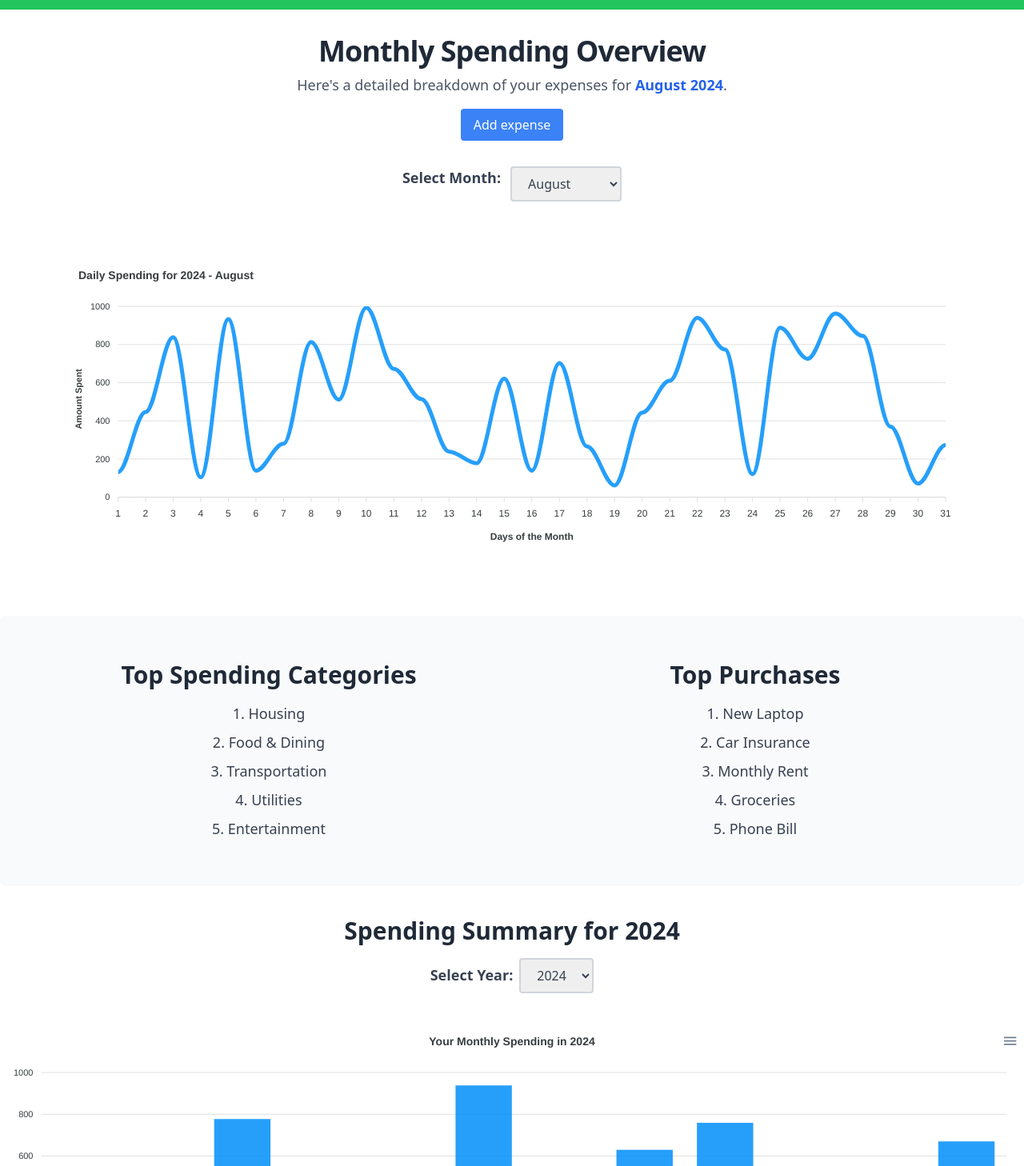
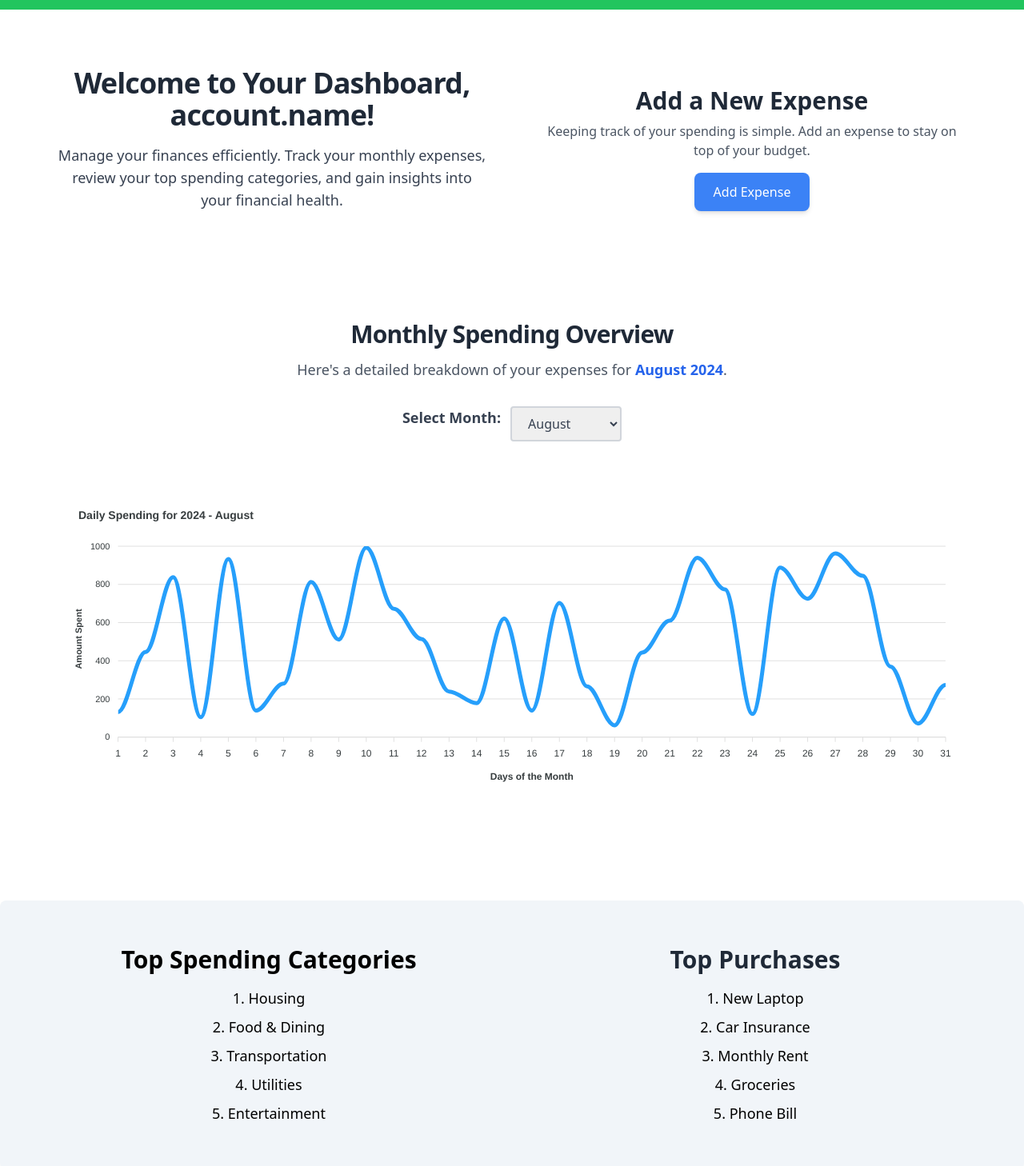
Before and after one commit to thefinnishstranger/Budget, a React (Vite) app: page /account in a window 1280 px wide. Shown: the part 52-1510 px from the top of the page at 80% size. Built offline with nearby package versions, Linux system fonts and the light colour scheme.

Commit message:
finishing up the dashboard

```diff
--- a/src/components/ExpenseInput.tsx
+++ b/src/components/ExpenseInput.tsx
@@ -2,17 +2,17 @@ import React, { useState } from "react";
 
 const ExpenseInput: React.FC<{ onClose: () => void }> = ({ onClose }) => {
   const categories = [
-    "savings",
-    "food",
-    "utilities",
-    "housing",
-    "transportation",
-    "insurance",
-    "household",
-    "debt",
-    "retirement",
-    "personal",
-    "other",
+    "Savings",
+    "Food",
+    "Utilities",
+    "Housing",
+    "Transportation",
+    "Insurance",
+    "Household",
+    "Debt",
+    "Retirement",
+    "Personal",
+    "Other",
   ];
 
   const [selectedCategory, setSelectedCategory] = useState(""); // State for selected category
--- a/src/pages/AccountPage.tsx
+++ b/src/pages/AccountPage.tsx
@@ -26,29 +26,52 @@ const AccountPage: React.FC = () => {
 
   return (
     <div className="bg-white min-h-screen">
-      {/* Page Title */}
-      <div className="text-center p-8">
+
+      {/* Introduction Section */}
+      <div className="p-10 text-center grid grid-cols-2">
+
+        <div className="p-8">
         <h1 className="text-4xl font-extrabold text-gray-800 tracking-tight">
+          Welcome to Your Dashboard, account.name!
+        </h1>
+        <p className="text-lg text-gray-700 mt-4 max-w-2xl mx-auto">
+          Manage your finances efficiently. Track your monthly expenses, review your top spending categories, and gain insights into your financial health.
+        </p>
+        </div>
+        <div className="p-8 text-center rounded-lg mt-6">
+        <h2 className="text-3xl font-bold text-gray-800">
+          Add a New Expense
+        </h2>
+        <p className="text-gray-600 mt-2">
+          Keeping track of your spending is simple. Add an expense to stay on top of your budget.
+        </p>
+        <button
+          type="button"
+          className="bg-blue-500 text-white px-6 py-3 rounded-lg mt-4 hover:bg-blue-600 shadow-md"
+          onClick={() => setIsModalOpen(true)}
+        >
+          Add Expense
+        </button>
+        {isModalOpen && (
+          <ExpenseInput onClose={() => setIsModalOpen(false)} />
+        )}
+      </div>
+      </div>
+
+      {/* Add Expense Section */}
+
+
+      {/* Monthly Spending Overview */}
+      <div className="text-center p-8 mt-8">
+        <h1 className="text-3xl font-bold text-gray-800 tracking-tight">
           Monthly Spending Overview
         </h1>
-        <p className="text-lg text-gray-600 mt-2">
+        <p className="text-lg text-gray-600 mt-3">
           Here's a detailed breakdown of your expenses for{" "}
           <span className="font-semibold text-blue-600">
             {monthNames[selectedMonth]} {selectedYear}
           </span>.
         </p>
-        <div>
-          <button
-            type="button"
-            className="bg-blue-500 text-white px-4 py-2 rounded mt-4"
-            onClick={() => setIsModalOpen(true)}
-          >
-            Add expense
-            </button>
-          {isModalOpen && (
-            <ExpenseInput onClose={() => setIsModalOpen(false)} />
-          )}
-        </div>
       </div>
 
       {/* Month Selector */}
@@ -77,12 +100,12 @@ const AccountPage: React.FC = () => {
       </div>
 
       {/* Biggest Spending Categories and Purchases */}
-      <div className="grid grid-cols-1 md:grid-cols-2 bg-gray-50 p-8 mt-10 rounded-lg shadow-sm">
+      <div className="shadow-md grid grid-cols-1 md:grid-cols-2 bg-slate-100 p-8 mt-24 rounded-lg shadow-sm">
         <div className="p-6 text-center">
-          <h2 className="text-3xl font-bold text-gray-800 mb-4">
+          <h2 className="text-3xl font-bold mb-4">
             Top Spending Categories
           </h2>
-          <ul className="text-gray-700 text-lg space-y-2">
+          <ul className=" text-lg space-y-2">
             <li>1. Housing</li>
             <li>2. Food & Dining</li>
             <li>3. Transportation</li>
@@ -92,7 +115,7 @@ const AccountPage: React.FC = () => {
         </div>
         <div className="p-6 text-center">
           <h2 className="text-3xl font-bold text-gray-800 mb-4">Top Purchases</h2>
-          <ul className="text-gray-700 text-lg space-y-2">
+          <ul className=" text-lg space-y-2">
             <li>1. New Laptop</li>
             <li>2. Car Insurance</li>
             <li>3. Monthly Rent</li>
@@ -103,14 +126,14 @@ const AccountPage: React.FC = () => {
       </div>
 
       {/* Year Selector and Full Year Spending */}
-      <div className="text-center mt-10">
+      <div className="text-center mt-24">
         <h2 className="text-3xl font-bold text-gray-800 mb-4">
           Spending Summary for {selectedYear}
         </h2>
         <div className="inline-block">
-          <label className="text-lg font-semibold mr-2 text-gray-700">Select Year:</label>
+          <label className="text-lg font-semibold mr-2">Select Year:</label>
           <select
-            className="border-2 border-gray-300 rounded px-4 py-2 text-gray-700 focus:outline-none focus:ring-2 focus:ring-blue-400"
+            className="border-2 border-gray-300 rounded px-4 py-2 focus:outline-none focus:ring-2 focus:ring-blue-400"
             value={selectedYear}
             onChange={(e) => setSelectedYear(Number(e.target.value))}
           >
@@ -121,7 +144,7 @@ const AccountPage: React.FC = () => {
             ))}
           </select>
         </div>
-        <div className="mt-6">
+        <div className="mt-6 mb-20">
           <FullYearSpending selectedYear={selectedYear} />
         </div>
       </div>
```
